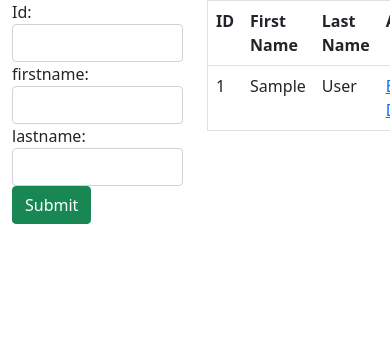
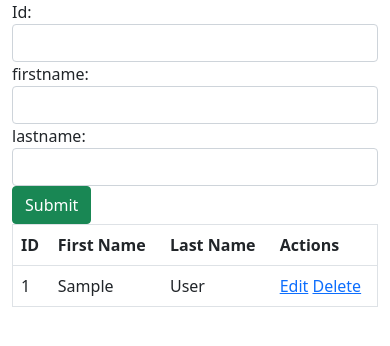
Before and after one commit to ficeteam/python-mysql-dynamic, a Flask app: page / in a window 390 px wide; the page is wider, and only the part inside the window is pictured. Shown: the part 106-452 px from the top of that part. Run offline with Flask 3, Linux system fonts and the light colour scheme; tables that the repository leaves empty or names only in its code hold one stand-in row (values such as "Sample post").

Commit message:
'responsive-added'

```diff
--- a/templates/index.html
+++ b/templates/index.html
@@ -24,7 +24,7 @@
 
     <div class="container">
         <div class="row">
-            <div class="col-6">
+            <div class="col-lg-6">
                 <form action="/submit" method="POST">
                     Id: <input type="number" name="id" required class="form-control">
                     firstname: <input type="text" name="firstName" required class="form-control">
@@ -32,7 +32,7 @@
                     <input type="submit" value="Submit" class="btn btn-success">
                 </form>
             </div>
-            <div class="col-6">
+            <div class="col-lg-6">
                 <table border="1" class="table table-hover">
                     <tr>
                         <th>ID</th>
```
